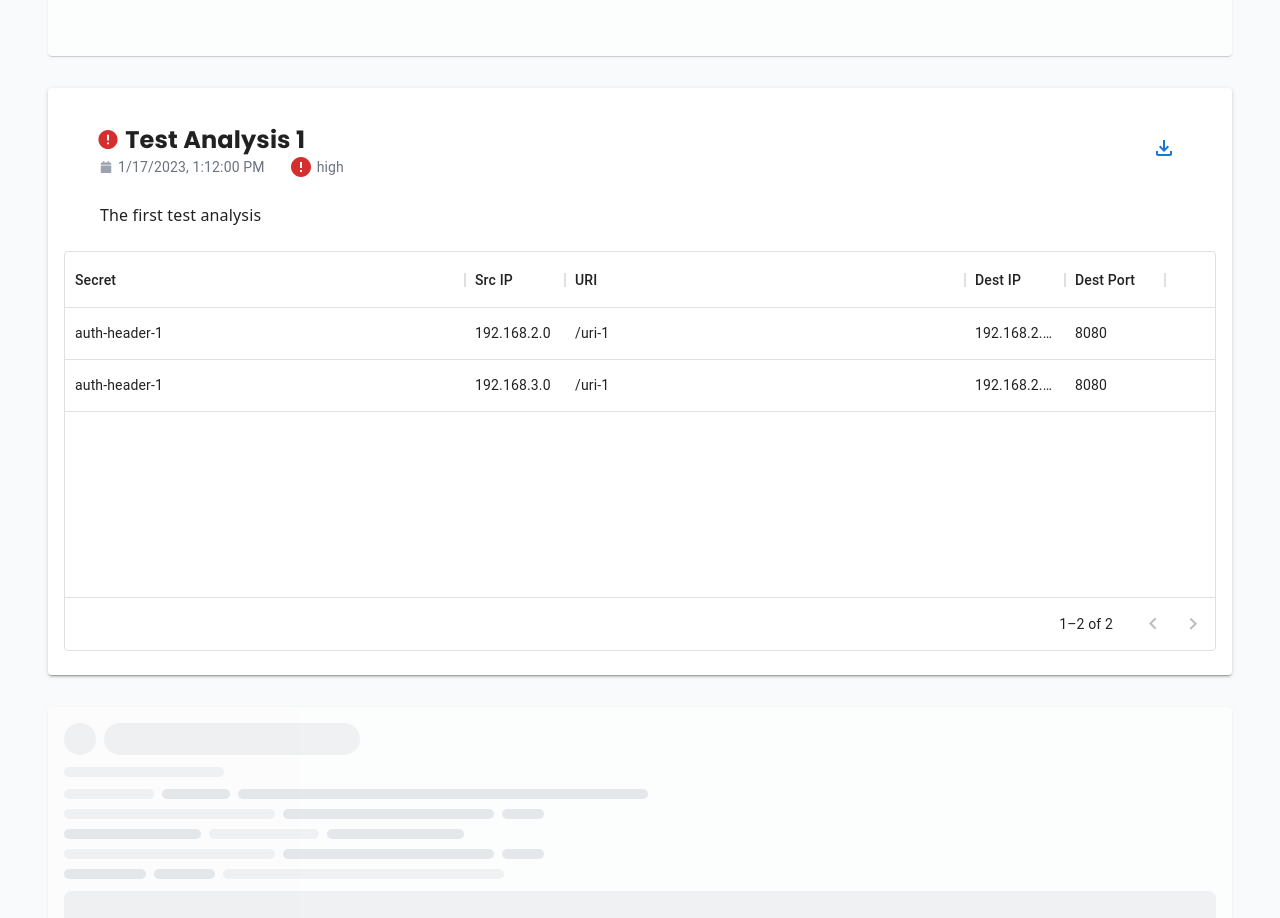
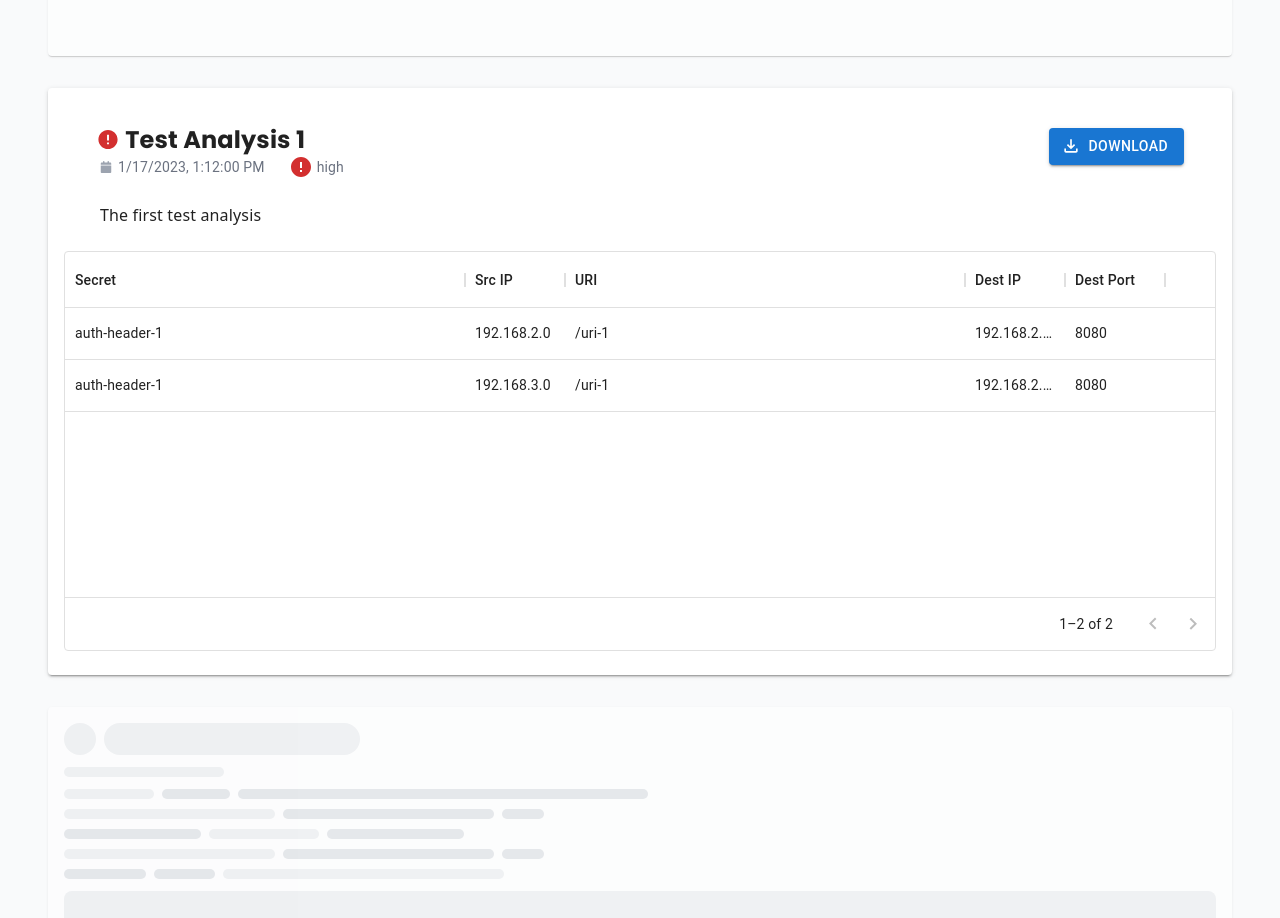
Before and after one commit to corshatech/cast, a Next.js app in the folder ui/: page /design-system in a window 1280 px wide. Shown: the part 7120-8038 px from the top of the page. Built offline with nearby package versions, Linux system fonts and the light colour scheme.

Commit message:
feat: update export to csv button

```diff
--- a/ui/components/app/Analysis/core/CsvExportButton.tsx
+++ b/ui/components/app/Analysis/core/CsvExportButton.tsx
@@ -2,7 +2,7 @@ import React, { useCallback } from 'react';
 import { unparse } from 'papaparse';
 import FileSaver from 'file-saver';
 
-import { IconButton, Tooltip } from '@mui/material';
+import { IconButton, Tooltip, Button } from '@mui/material';
 import { FileDownloadOutlined } from '@mui/icons-material';
 
 export type Props = {
@@ -48,15 +48,17 @@ export const CsvExportButton: React.FC<Props> = ({
   }, [data, config, filename, stripID]);
 
   return <Tooltip title='Download data as CSV'>
-    <IconButton
-      color='primary'
+    <Button
+      variant='contained'
+      startIcon={<FileDownloadOutlined />}
+      color="primary"
       // Not sure why, but the ARIA example has the leading d lowercased in the
       // label. Maybe the distinction is unimportant?
       aria-label='download data as CSV'
       component='button'
       onClick={onClick}
     >
-      <FileDownloadOutlined/>
-    </IconButton>
+      Download
+    </Button>
   </Tooltip>
 }
```
